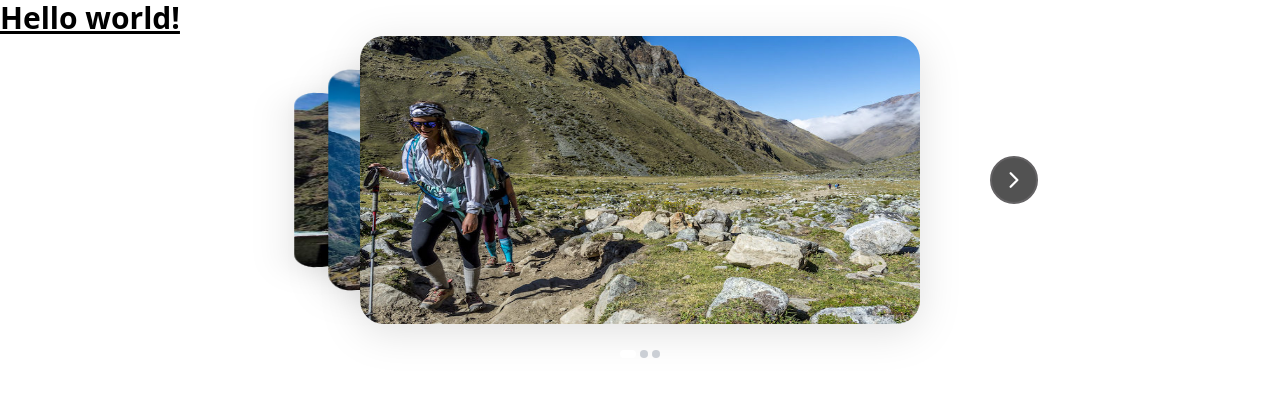
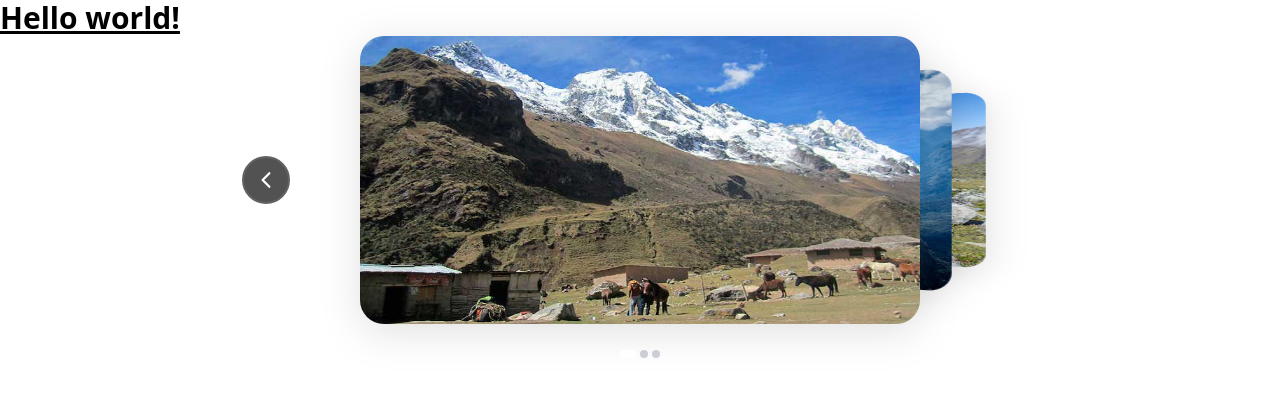
Before and after one commit to perujungletrips/front, a Next.js app: page /tour_example in a window 1280 px wide. Shown: the top 396 px of the page. Built offline with nearby package versions, Linux system fonts and the light colour scheme.

Commit message:
carousel indicator

```diff
--- a/components/carousel/Carousel.tsx
+++ b/components/carousel/Carousel.tsx
@@ -10,7 +10,7 @@ type Props = {
 };
 
 const Carousel: React.FC<Props> = ({ width, height, items }) => {
-  const [activeIndex, setActiveIndex] = useState<number>(0);
+  const [activeIndex, setActiveIndex] = useState<number>(items.length-1);
 
   function handleNextItemBtn(){
     setActiveIndex((prev)=>{
--- a/components/carousel/CarouselIndicator.tsx
+++ b/components/carousel/CarouselIndicator.tsx
@@ -15,11 +15,12 @@ function CarouselIndicator({activeIndex, length, maxindicatorVisible = 5, onChan
       className='carousel-indicator-container'
     >
       {Array.from(Array(maxIndicator), (_, index) => {
+        const pos = maxIndicator-index-1
         return(
           <div
-            key={index}
-            className={`carousel-indicator-dots ${activeIndex === index ? 'w-4 opacity-100': 'w-2 bg-gray-400'}`}
-            onClick={() => onChange(index)}
+            key={pos}
+            className={`carousel-indicator-dots ${activeIndex === pos ? 'w-4 opacity-100': 'w-2 bg-gray-400'}`}
+            onClick={() => onChange(pos)}
           />
         )
       })}
```
